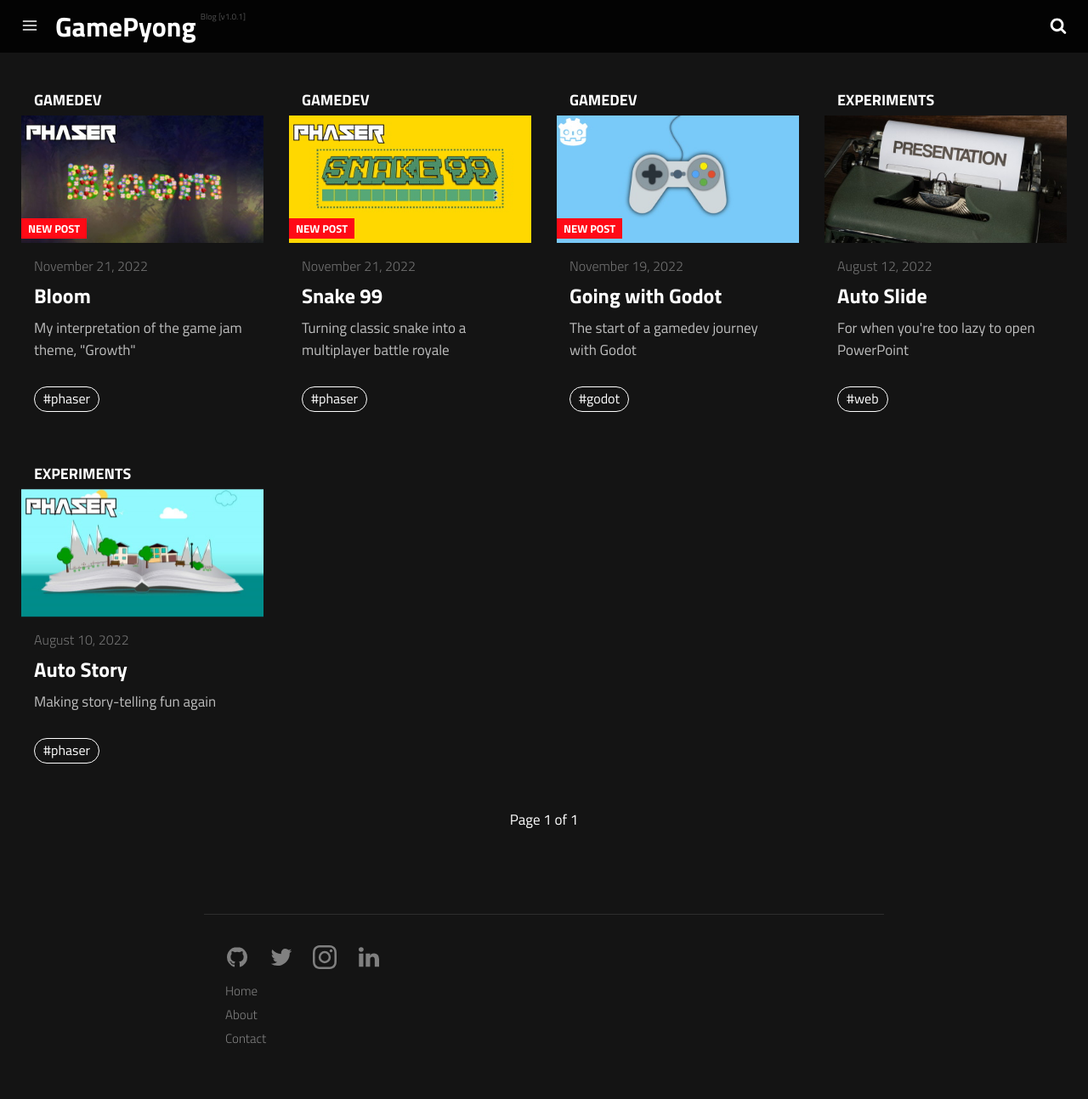
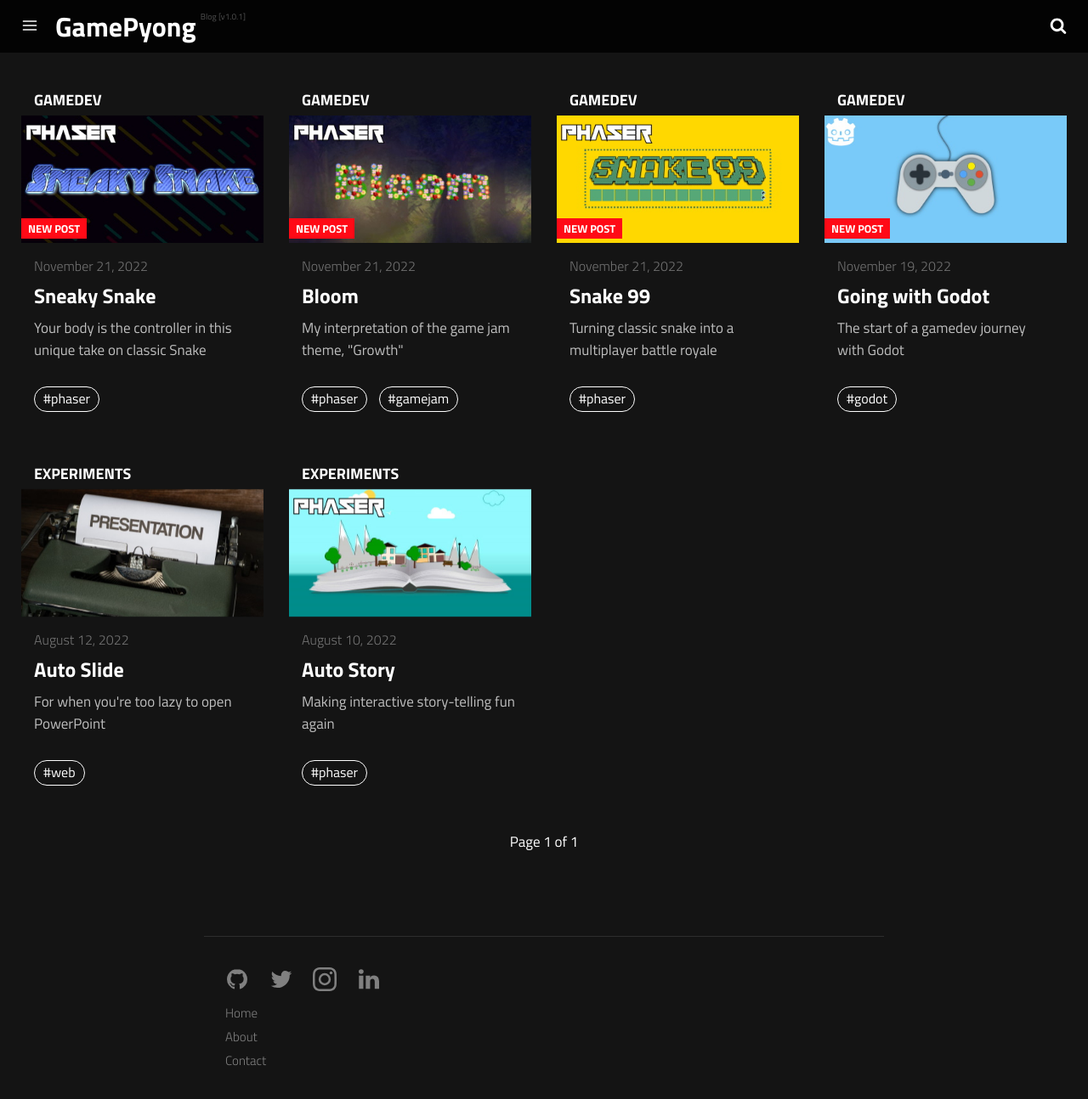
Before and after one commit to Hsaka/hsaka.github.io, a Jekyll site: the page built from index.html, in a window 1280 px wide and 1294 px high. Shown: the whole window at 85% size. Built offline with Jekyll 4.4.1, drawn with Linux system fonts in a browser that asks for light colours; a script that is not in the unit is left out; the list of posts is cut into pages by our own code; some of the changed lines change nothing that is shown.

Commit message:
Add sneaky snake post

````diff
--- a/_posts/2022-11-20-auto-story.md
+++ b/_posts/2022-11-20-auto-story.md
@@ -3,7 +3,7 @@
 layout: post
 title: "Auto Story"
 subtitle: A tool for interactive story-telling
-description: Making story-telling fun again
+description: Making interactive story-telling fun again
 image: /assets/img/covers/auto-story-big.jpg
 optimized_image: /assets/img/covers/auto-story-opt.jpg
 category: experiments
--- a/_posts/2022-11-21-bloom.md
+++ b/_posts/2022-11-21-bloom.md
@@ -9,6 +9,7 @@
 category: gamedev
 tags:
   - phaser
+  - gamejam
 author: hsaka
 paginate: false
 ---
--- /dev/null
+++ b/_posts/2022-11-21-sneaky-snake.md
@@ -0,0 +1,50 @@
+---
+date: 2022-11-21 18:34:33
+layout: post
+title: "Sneaky Snake"
+subtitle: Get up and move to control your Snake's movement
+description: Your body is the controller in this unique take on classic Snake
+image: /assets/img/covers/sneaky-snake-big.jpg
+optimized_image: /assets/img/covers/sneaky-snake-opt.jpg
+category: gamedev
+tags:
+  - phaser
+author: hsaka
+paginate: false
+---
+
+An idea I've had for a while was to blend the physical world with games in some way. What if your motion in the real world affected your character's motion in a game? That was the essence behind Sneaky Snake; a twist on the classic Snake game where your physical movements control the in-game snake.
+
+![placeholder](/assets/img/blog%20resources/sneaky-snake/1-game.jpg "Game")
+
+## The Build
+
+Having recently completed building another Snake variant, [Snake 99](https://hsaka.github.io/snake-99/), I was able to reuse a lot of the Snake code from that game in this one. In fact, most of the sprites were also reused. The one addition to Snake that I added was the inclusion of enemies that move around randomly and hurt the player if hit. The core feature that needed to be built was the ability to detect the player's motion. For that, I relied on the browser's gyroscope and accelerometer APIs, specifically these listeners:
+
+```js
+if (window.DeviceOrientationEvent) {
+     window.addEventListener(
+        'deviceorientation',
+        this.deviceOrientationHandler.bind(this)
+     );
+}
+
+if (window.DeviceMotionEvent) {
+    window.addEventListener(
+        'devicemotion',
+        this.deviceMotionHandler.bind(this)
+    );
+}
+```
+
+The device orientation handlers are responsible for detecting when a change in the device's physical orientation happens, and then determine which direction and how much to rotate the snake. The device motion handlers react to the user's motion and use that to actually move the snake.
+
+I also wanted the game to react when the user does not move and translate that into an invulnerability status for the player. If the user stops moving, the Snake turns into stone and cannot be hurt by enemies. The objective was to grow and survive for as long as possible.
+
+![placeholder](/assets/img/blog%20resources/sneaky-snake/2-game.jpg "Game")
+
+## The Result
+
+I used this game in a presentation at work about the possibilities of the gyroscope and accelerometer APIs in modern mobile browsers. Co-workers loaded the game on their phones and were walking around all day trying to get high scores. You can walk around to control your snake as well with the free game on itch.io [here](https://hsaka.itch.io/sneaky-snake).
+
+![placeholder](/assets/img/blog%20resources/sneaky-snake/3-title.jpg "Title")
````
Also changed, not shown: assets/img/blog resources/sneaky-snake/1-game.jpg (added), assets/img/blog resources/sneaky-snake/2-game.jpg (added), assets/img/blog resources/sneaky-snake/3-title.jpg (added), assets/img/covers/sneaky-snake-big.jpg (added), assets/img/covers/sneaky-snake-opt.jpg (added).
